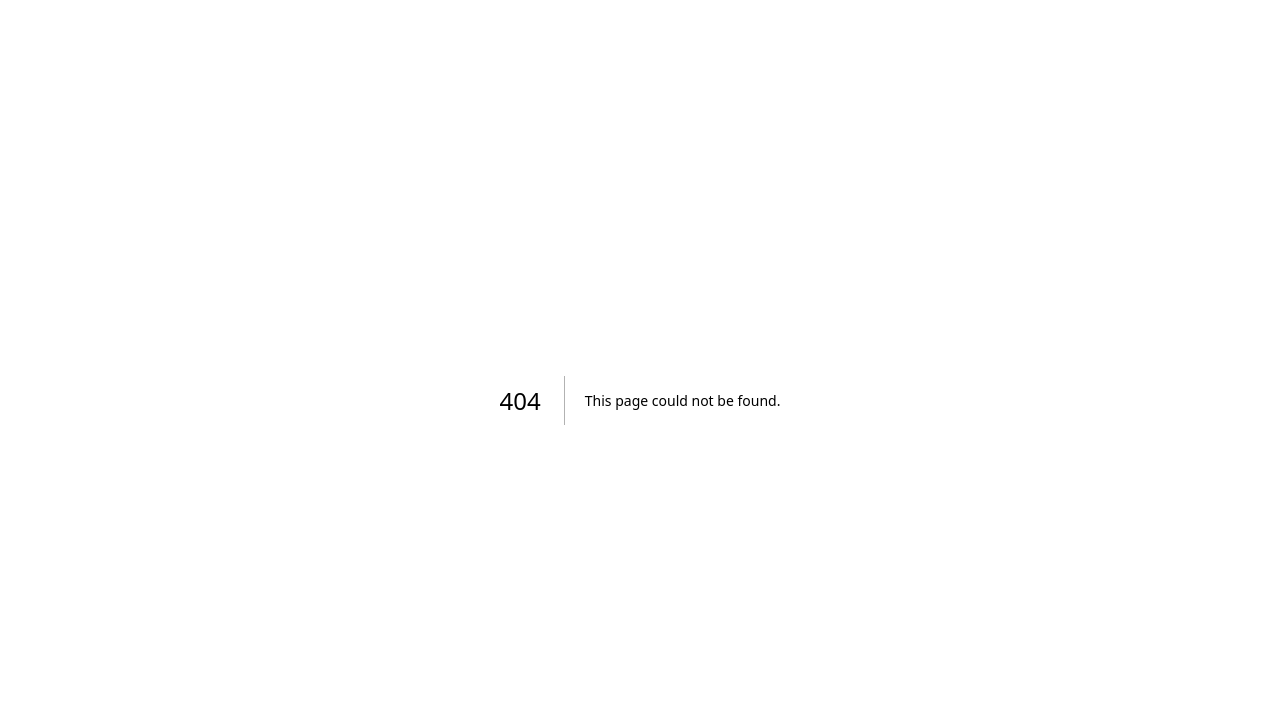
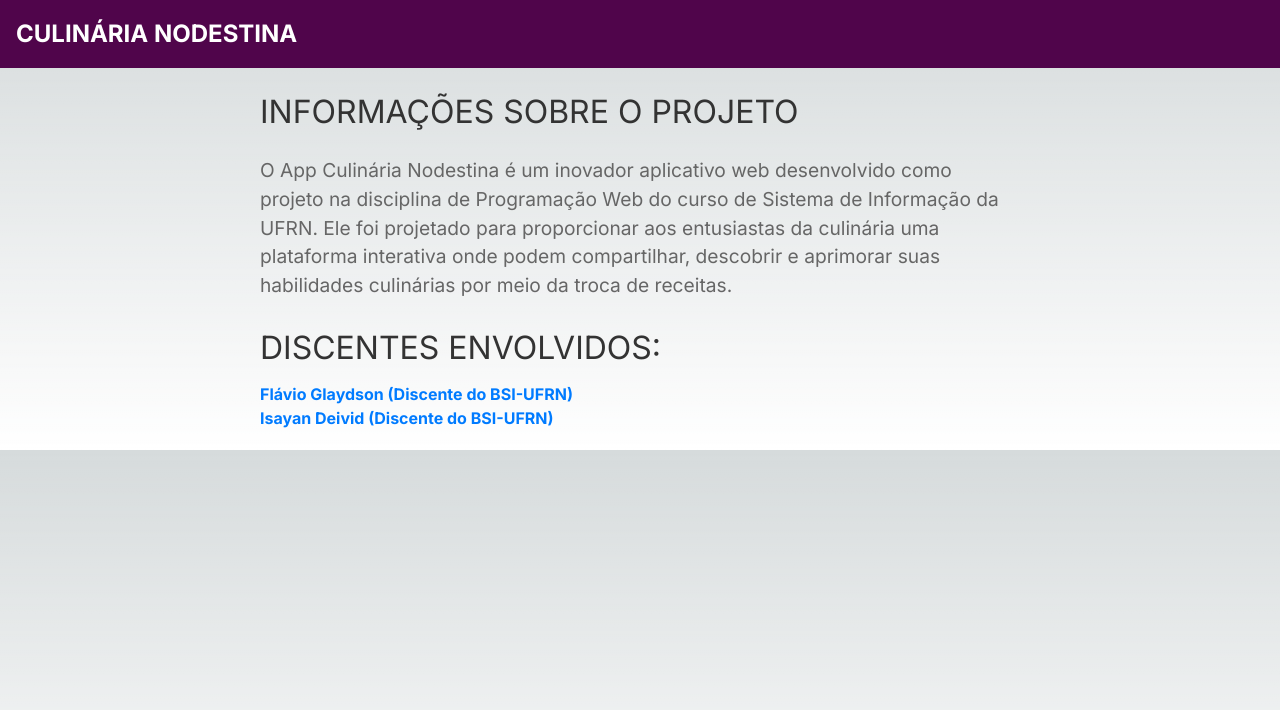
Before and after one commit to flaviogui/ProjectPWeb, a Next.js app in the folder receitas-culinarias/: page /sobre in a window 1280 px wide. Before the commit this address had no page. Shown: the top 710 px of the page. Built offline with nearby package versions, Linux system fonts and the light colour scheme.

Commit message:
PÁGINA SOBRE PRONTO

```diff
--- a/receitas-culinarias/src/app/componentes/recipeForm/recipeForm.tsx
+++ b/receitas-culinarias/src/app/componentes/recipeForm/recipeForm.tsx
@@ -10,7 +10,7 @@
           <Input type="name" placeholder="Nome da receita:" />
           <Input type="name" placeholder="Nome do autor" />
           <Input type="name" placeholder="Tempo de Preparo" />
-          <Input type="text" placeholder="URL" />
+          <Input type="text" placeholder="URL"/>
           <textarea className={Styles.textarea} placeholder="Ingredientes"></textarea>
           <textarea className={Styles.textarea} placeholder="Modo de Preparo"></textarea>
           <textarea className={Styles.textarea} placeholder="Descrição"></textarea>
--- /dev/null
+++ b/receitas-culinarias/src/app/sobre/page.tsx
@@ -0,0 +1,20 @@
+import Header from "../componentes/header/header2"
+import  Style from "../styles/sobre.module.css"
+
+export default function Sobre(){
+    return(
+        <div>
+        <Header/>
+        <div className={Style.div}>
+            <h1 className={Style.h1}>INFORMAÇÕES SOBRE O PROJETO</h1>
+                <p className={Style.p}>O App Culinária Nodestina é um inovador aplicativo web desenvolvido como projeto na disciplina de Programação Web do curso de Sistema de Informação da UFRN.
+                Ele foi projetado para proporcionar aos entusiastas da culinária uma plataforma interativa onde podem compartilhar, descobrir e aprimorar suas habilidades culinárias por meio da troca de receitas.
+                </p>
+                <br></br>
+                <h2 className={Style.h2} >DISCENTES ENVOLVIDOS:</h2>
+                <p className={Style.pa}><a href='https://github.com/flaviogui' target='blank'>Flávio Glaydson (Discente do BSI-UFRN)</a></p>
+                <p className={Style.pa}><a href='https://github.com/kolitero' target='blank'>Isayan Deivid (Discente do BSI-UFRN)</a></p>
+        </div>
+        </div>
+    )
+}
--- /dev/null
+++ b/receitas-culinarias/src/app/styles/sobre.module.css
@@ -0,0 +1,40 @@
+/* Sobre.css */
+
+
+.div {
+    max-width: 800px;
+    margin: 0 auto;
+    padding: 20px;
+  }
+
+
+.h1 {
+    color: #333;
+    font-size: 2em;
+    margin-bottom: 20px;
+  }
+
+
+.p {
+    color: #666;
+    font-size: 1.2em;
+    line-height: 1.5;
+  }
+
+.pa {
+    color: #007bff; /* Cor padrão do link azul */
+    text-decoration: none;
+    font-weight: bold;
+    transition: color 0.3s ease-in-out;
+  }
+
+  /* Alterando a cor do link ao passar o mouse sobre ele */
+  .pa:hover {
+    color: #0056b3; /* Cor alterada ao passar o mouse */
+  }
+
+  .h2 {
+    color: #333;
+    font-size: 2em;
+    margin-bottom: 10px;
+  }
```
